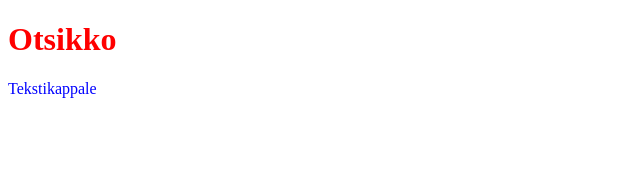
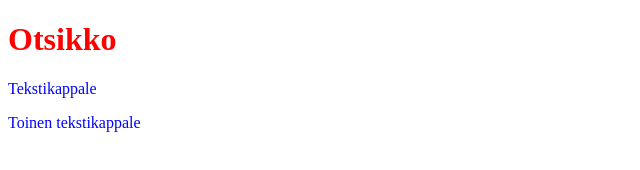
Before and after one commit to sarikankkonen/Verkkosivujen-kehittaminen, a plain HTML site: page index.html in a window 1280 px wide. Shown: the whole page, without its empty margins (0-640 px from the left). Drawn offline with Linux system fonts and the light colour scheme.

Commit message:
Pieni muutos index-tiedostoon

```diff
--- a/index.html
+++ b/index.html
@@ -8,6 +8,7 @@
         <body>
             <h1>Otsikko</h1>
             <p>Tekstikappale</p>
+            <p>Toinen tekstikappale</p>
         </body>
 
 
```
